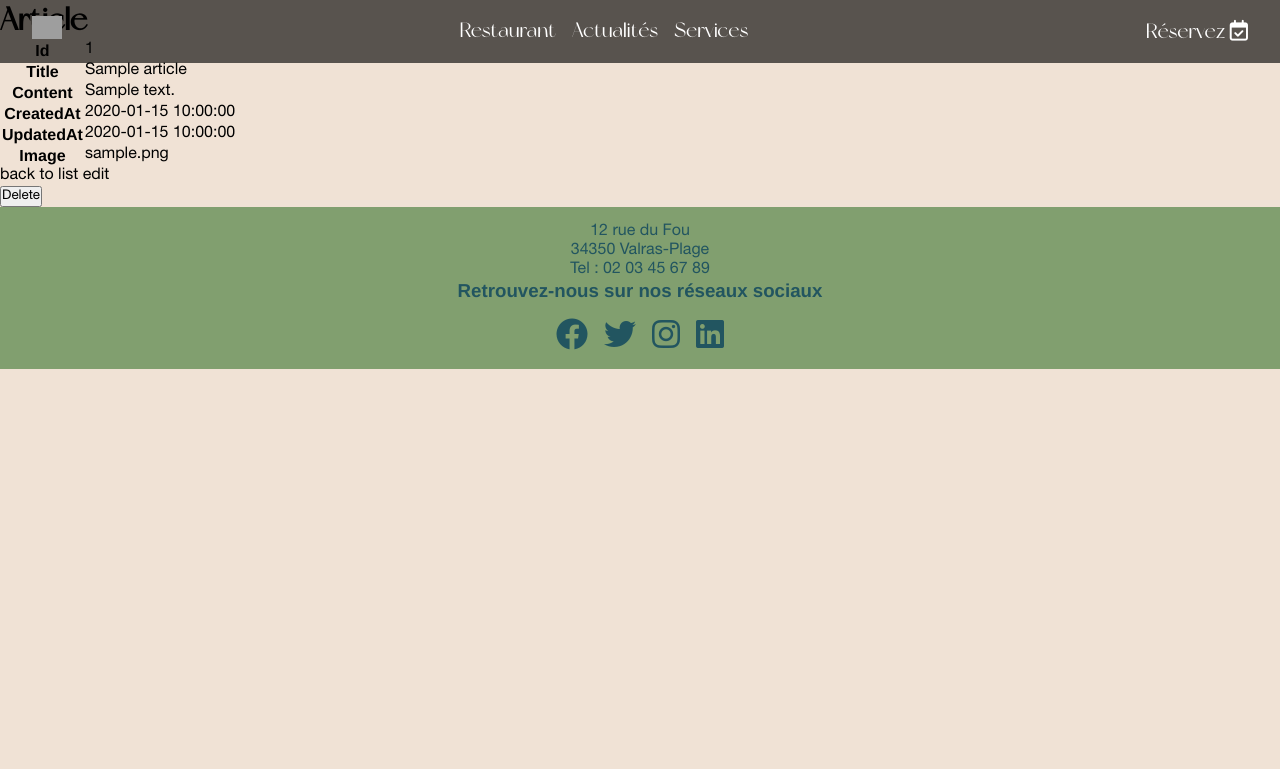
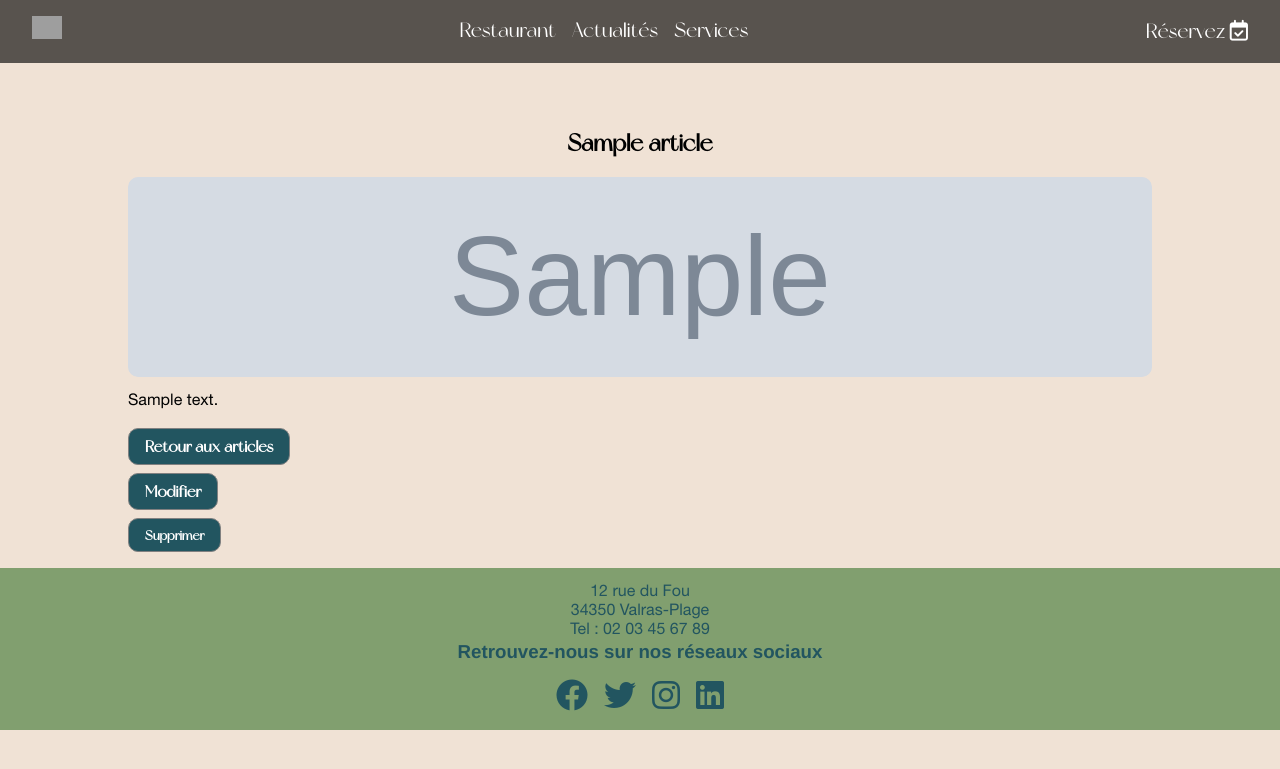
Before and after one commit to lclhugo/mspr-paillote-du-soleil, a Symfony app: template templates/article/show.html.twig in a window 1280 px wide. Shown: the top 769 px of the page. Run offline with Twig, Linux system fonts and the light colour scheme; the template is opened without the code that fills it: most values are stand-ins (such as "Sample title", 1, 10 or a date in 2020); grey boxes marked "Sample" are stand-in pictures; some libraries are stand-ins or nearby versions; grey boxes are pictures that could not be loaded.

Commit message:
detailed article

```diff
--- a/assets/css/pages/_article.scss
+++ b/assets/css/pages/_article.scss
@@ -45,9 +45,40 @@
   color: white !important;
   width: fit-content;
   padding: 0.5rem 1rem;
+  cursor: pointer;
   transition: background-color 300ms ease-in-out;
 }
 
-.cta-btn:hover {
+.btn_crud:not(:last-child) {
+  margin-bottom: 0.5rem;
+}
+
+.btn_crud:hover {
   background-color: variables.$light-green;
 }
+
+.article {
+  text-align: center;
+  .detailed-article-img {
+    width: 80%;
+    height: 200px;
+    margin: 0 auto;
+    img {
+      border-radius: 10px;
+      width: 100%;
+      height: 100%;
+      object-fit: cover;
+    }
+  }
+  p {
+    text-align: justify;
+    margin: 1rem auto;
+    width: 80%;
+  }
+
+  .article-bottom {
+    text-align: left;
+    width: 80%;
+    margin: 1rem auto;
+  }
+}
--- a/public/css/style.css
+++ b/public/css/style.css
@@ -337,11 +337,41 @@ p.container-activities-description {
   color: white !important;
   width: fit-content;
   padding: 0.5rem 1rem;
+  cursor: pointer;
   transition: background-color 300ms ease-in-out;
 }
 
-.cta-btn:hover {
+.btn_crud:not(:last-child) {
+  margin-bottom: 0.5rem;
+}
+
+.btn_crud:hover {
   background-color: #819f6f;
 }
 
+.article {
+  text-align: center;
+}
+.article .detailed-article-img {
+  width: 80%;
+  height: 200px;
+  margin: 0 auto;
+}
+.article .detailed-article-img img {
+  border-radius: 10px;
+  width: 100%;
+  height: 100%;
+  object-fit: cover;
+}
+.article p {
+  text-align: justify;
+  margin: 1rem auto;
+  width: 80%;
+}
+.article .article-bottom {
+  text-align: left;
+  width: 80%;
+  margin: 1rem auto;
+}
+
 /*# sourceMappingURL=style.css.map */
--- a/templates/article/_delete_form.html.twig
+++ b/templates/article/_delete_form.html.twig
@@ -1,4 +1,12 @@
-<form method="post" action="{{ path('app_article_delete', {'id': article.id}) }}" onsubmit="return confirm('Are you sure you want to delete this item?');">
-    <input type="hidden" name="_token" value="{{ csrf_token('delete' ~ article.id) }}">
-    <button class="btn">Delete</button>
+<form
+  method="post"
+  action="{{ path('app_article_delete', { id: article.id }) }}"
+  onsubmit="return confirm('Etes-vous sûr de vouloir supprimer cet article ?');"
+>
+  <input
+    type="hidden"
+    name="_token"
+    value="{{ csrf_token('delete' ~ article.id) }}"
+  />
+  <input type="submit" class="detail-btn btn_crud" value="Supprimer"></input>
 </form>
--- a/templates/article/_form.html.twig
+++ b/templates/article/_form.html.twig
@@ -1,4 +1,4 @@
 {{ form_start(form) }}
-    {{ form_widget(form) }}
-    <button class="btn">{{ button_label|default('Save') }}</button>
+{{ form_widget(form) }}
+<button class="btn">{{ button_label|default('Valider') }}</button>
 {{ form_end(form) }}
--- a/templates/article/show.html.twig
+++ b/templates/article/show.html.twig
@@ -1,42 +1,37 @@
-{% extends 'base.html.twig' %}
+{% extends 'base.html.twig' %} {% block title %}Article{% endblock %} {% block
+body %}
+<div class="main-container">
+  <article class="article">
+    <h1>{{ article.title }}</h1>
+    <br />
+    {% if (article.image) %}
+    <div class="detailed-article-img">
+      <img src="{{ article.image }}" alt="{{ article.title }}" />
+    </div>
+    {% else %}
+    <div class="detailed-article-img">
+      <img
+        src="{{ asset('images/paillote.webp') }}"
+        alt="{{ article.title }}"
+      />
+    </div>
+    {% endif %}
+    <p>
+      {{ article.content | nl2br }}
+    </p>
+    <div class="article-bottom">
+      <a href="{{ path('app_article_index') }}" class="btn_crud"
+        >Retour aux articles</a
+      ><br />
 
-{% block title %}Article{% endblock %}
+      <a
+        href="{{ path('app_article_edit', { id: article.id }) }}"
+        class="btn_crud"
+        >Modifier</a
+      >
 
-{% block body %}
-    <h1>Article</h1>
-
-    <table class="table">
-        <tbody>
-            <tr>
-                <th>Id</th>
-                <td>{{ article.id }}</td>
-            </tr>
-            <tr>
-                <th>Title</th>
-                <td>{{ article.title }}</td>
-            </tr>
-            <tr>
-                <th>Content</th>
-                <td>{{ article.content }}</td>
-            </tr>
-            <tr>
-                <th>CreatedAt</th>
-                <td>{{ article.createdAt ? article.createdAt|date('Y-m-d H:i:s') : '' }}</td>
-            </tr>
-            <tr>
-                <th>UpdatedAt</th>
-                <td>{{ article.updatedAt ? article.updatedAt|date('Y-m-d H:i:s') : '' }}</td>
-            </tr>
-            <tr>
-                <th>Image</th>
-                <td>{{ article.image }}</td>
-            </tr>
-        </tbody>
-    </table>
-
-    <a href="{{ path('app_article_index') }}">back to list</a>
-
-    <a href="{{ path('app_article_edit', {'id': article.id}) }}">edit</a>
-
-    {{ include('article/_delete_form.html.twig') }}
+      {{ include("article/_delete_form.html.twig") }}
+    </div>
+  </article>
+</div>
 {% endblock %}
```
Also changed, not shown: templates/article/edit.html.twig (+6 -9 lines), 1 other file.
